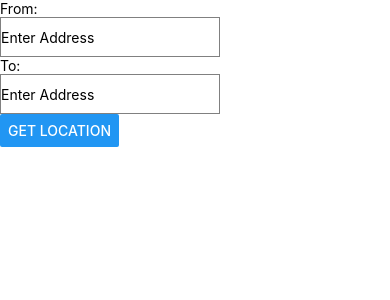
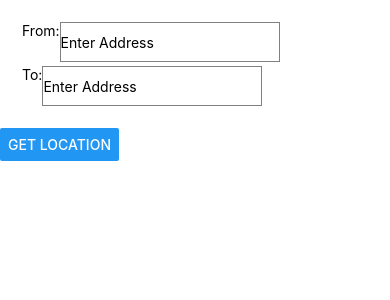
Before and after one commit to Dhanshree-Sonar/Share-Places, a React Native app: screen / in a window 390 px wide. Shown: the top 300 px of the page. Built offline with nearby package versions, Linux system fonts and the light colour scheme.

Commit message:
Feat: Apply style to InputSection

```diff
--- a/components/InputSection.js
+++ b/components/InputSection.js
@@ -1,18 +1,34 @@
 import React, { Component } from 'react';
-import { View, Text } from 'react-native';
+import {
+    View,
+    Text,
+    StyleSheet
+} from 'react-native';
 import InputBox from './InputBox';
 
 export default class InputSection extends Component {
   render() {
     return (
-      <View>
-        <View>
-          <Text>From:</Text><InputBox/>
+      <View style={styles.container}>
+        <View style={styles.input}>
+          <Text>From:</Text><InputBox />
         </View>
-        <View>
-          <Text>To:</Text><InputBox/>
+        <View style={styles.input}>
+          <Text>To:</Text><InputBox />
         </View>
       </View>
     );
   }
 }
+
+const styles = StyleSheet.create({
+  container: {
+    alignItems: "flex-start",
+    justifyContent: "flex-start",
+    margin: 20,
+  },
+  input: {
+    flexDirection: "row",
+    margin: 2,
+  },
+});
```
